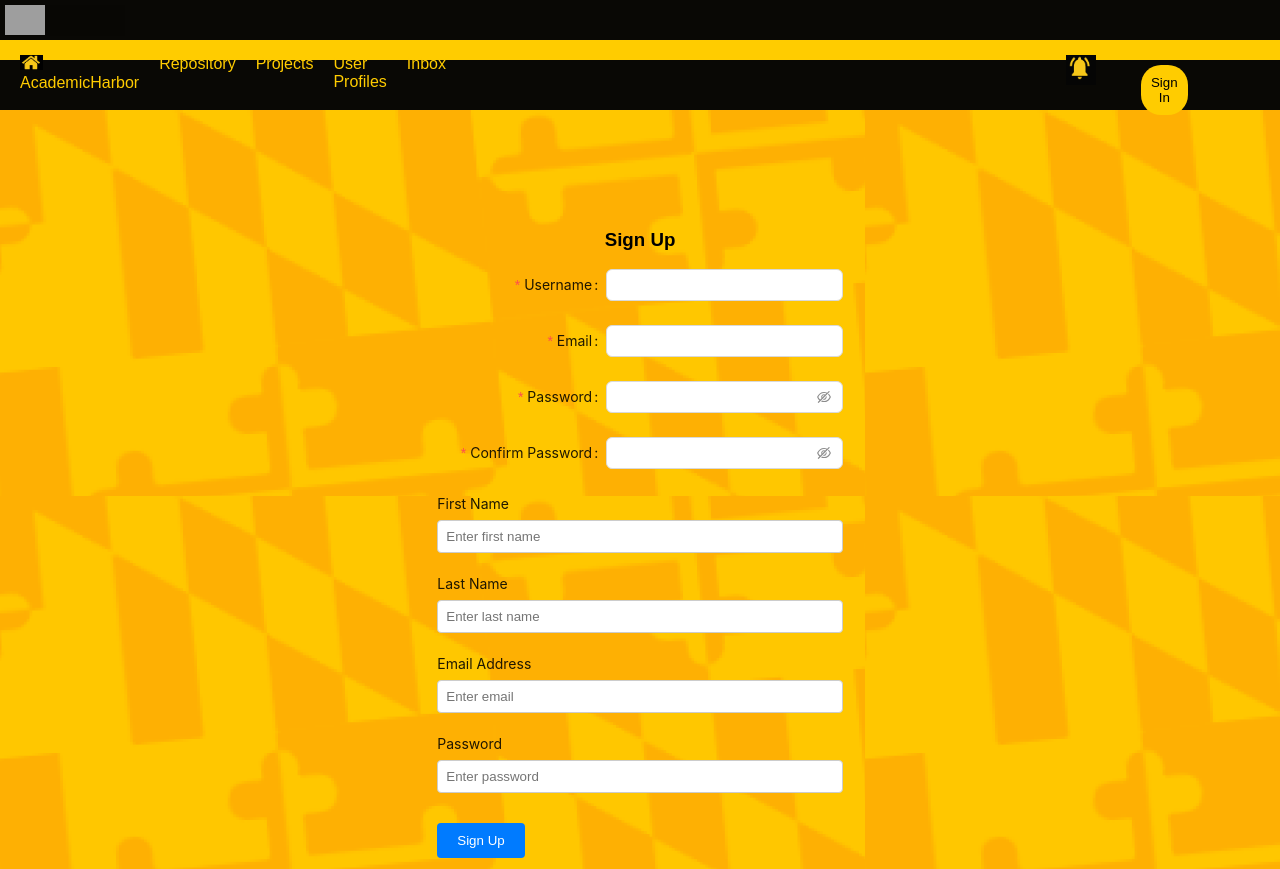
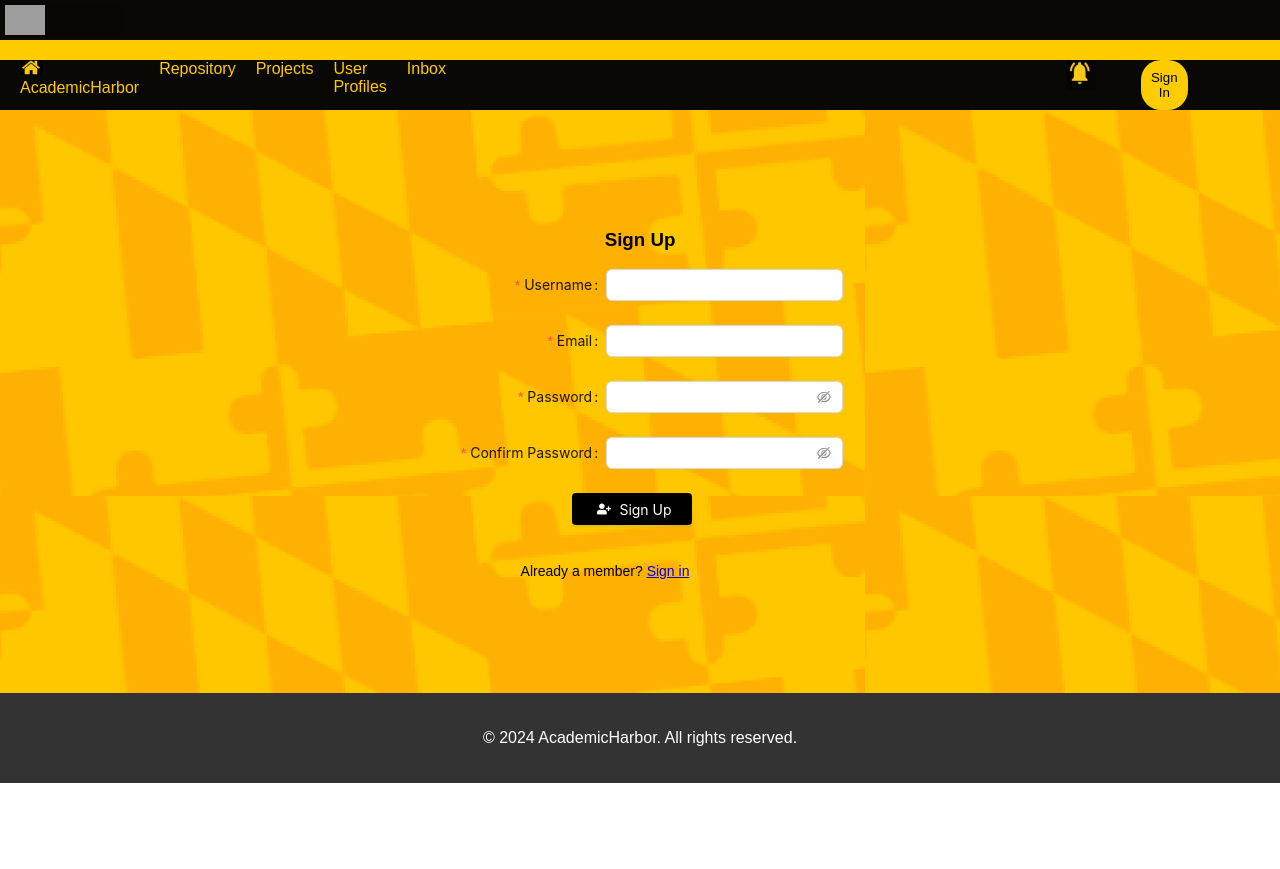
Before and after one commit to TaniyaBhadauria/AcademicHarbor, a React (Create React App) app in the folder academic-harbor-app/: page /signup in a window 1280 px wide. Shown: the top 869 px of the page. After the commit the page ends 800 px from the top, so only its background shows below. Built offline with nearby package versions, Linux system fonts and the light colour scheme; grey boxes are pictures that could not be loaded.

Commit message:
removed unwanted fields

```diff
--- a/academic-harbor-app/src/pages/SignUp.tsx
+++ b/academic-harbor-app/src/pages/SignUp.tsx
@@ -1,15 +1,12 @@
-import React, { useState } from 'react';
 import { useNavigate } from 'react-router-dom';
 import backgroundImage from './images/background.png';
 import Header from './Component/Header';
-import './styles/SignUp.css'; // Import your custom CSS for sign-up page styling
 import { Button, Form, Input } from 'antd';
 import { FaUserPlus } from 'react-icons/fa';
 
 const SignUp: React.FC = () => {
   const [form] = Form.useForm();
   const navigate = useNavigate();
-
   const onFinish = async (values: any) => {
     try {
       const response = await fetch(`http://localhost:8082/hello-world/register?username=${values.username}&password=${values.password}&email=${values.email}`);
@@ -25,13 +22,10 @@ const SignUp: React.FC = () => {
       console.error('Error registering user:', error);
       // handle registration failure
     }
-
   };
-
   const onFinishFailed = (errorInfo: any) => {
     console.log('Failed:', errorInfo);
   };
-
   return (
     <div className="container">
       <Header />
@@ -77,31 +71,15 @@ const SignUp: React.FC = () => {
             <Input.Password />
           </Form.Item>
 
-          <div className="form-group">
-            <label>First Name</label>
-            <input type="text" className="form-control" placeholder="Enter first name" />
-          </div>
-
-          <div className="form-group">
-            <label>Last Name</label>
-            <input type="text" className="form-control" placeholder="Enter last name" />
-          </div>
-
-          <div className="form-group">
-            <label>Email Address</label>
-            <input type="email" className="form-control" placeholder="Enter email" />
-          </div>
-
-          <div className="form-group">
-            <label>Password</label>
-            <input type="password" className="form-control" placeholder="Enter password" />
-          </div>
-
-          <button type="submit" className="btn btn-primary btn-block">Sign Up</button>
-          <p className="forgot-password text-right">
-            Already registered? <a href="/sign-in">Sign in</a>
-          </p>
+          <Form.Item wrapperCol={{ offset: 8, span: 16 }}>
+            <Button type="primary" htmlType="submit" className='custom-button' style={{ backgroundColor: 'black', color: 'white' }}>
+              <FaUserPlus className="icon" />Sign Up
+            </Button>
+          </Form.Item>
         </Form>
+        <p className="forgot-password text-right">
+          Already a member? <a href="/login">Sign in</a>
+        </p>
       </div>
       <footer className="footer">
         <p>&copy; 2024 AcademicHarbor. All rights reserved.</p>
@@ -109,5 +87,4 @@ const SignUp: React.FC = () => {
     </div>
   );
 };
-
 export default SignUp;
```
